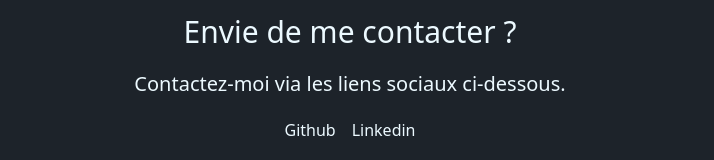
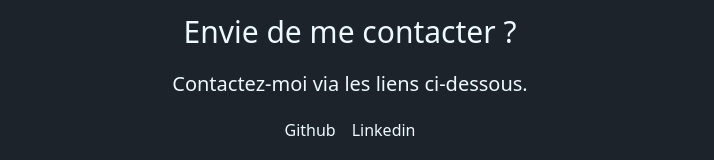
Before and after one commit to h0livier/nuxt-portfolio, a Nuxt app: page / in a window 1280 px wide. Shown: the part 2008-2168 px from the top of the page, without its empty margins (290-1004 px from the left). Built offline with nearby package versions, Linux system fonts and the light colour scheme.

Commit message:
fine tuning i18n

```diff
--- a/i18n/locales/fr.json
+++ b/i18n/locales/fr.json
@@ -9,7 +9,7 @@
   "secondMotivationTitle": "Automatisation & Création d’outils",
   "secondMotivationText": "Transformer de petites idées en solutions pratiques est ce qui nourrit ma curiosité et ma motivation.",
   "getInTouchTitle": "Envie de me contacter ?",
-  "getInTouchText": "Contactez-moi via les liens sociaux ci-dessous.",
+  "getInTouchText": "Contactez-moi via les liens ci-dessous.",
   "printButton": "Consultez mon CV",
   "timelineTitle": "Mon Parcours",
 
--- a/pages/index.vue
+++ b/pages/index.vue
@@ -1,12 +1,9 @@
 <script setup lang="ts">
 import { useProfileData } from '~/services/useProfileData'
-import type { Place, WorkPlace } from '~/types'
 
 const { locale, locales, setLocale } = useI18n()
 const {experiences, educations, contacts, languages} = useProfileData()
-
 const years = new Date().getFullYear() - new Date(2022, 9, 22).getFullYear()
-
 </script>
 <template>
     <Cv :experiences="experiences" :educations="educations" :contacts="contacts" :languages="languages" />
@@ -56,7 +53,7 @@ const years = new Date().getFullYear() - new Date(2022, 9, 22).getFullYear()
             <Timeline :experiences="experiences" :educations="educations" />
             <div class="flex flex-col items-center gap-5 my-20">
                 <h2 class="text-3xl">{{ $t("getInTouchTitle") }}</h2>
-                <p class=" text-xl">{{ $t("getInTouchText") }}</p>
+                <p class="text-center text-xl">{{ $t("getInTouchText") }}</p>
                 <p class="flex gap-4">
                     <NuxtLink href="https://github.com/h0livier">Github</NuxtLink>
                     <NuxtLink href="https://www.linkedin.com/in/olivier-hayot/">Linkedin</NuxtLink>
```
